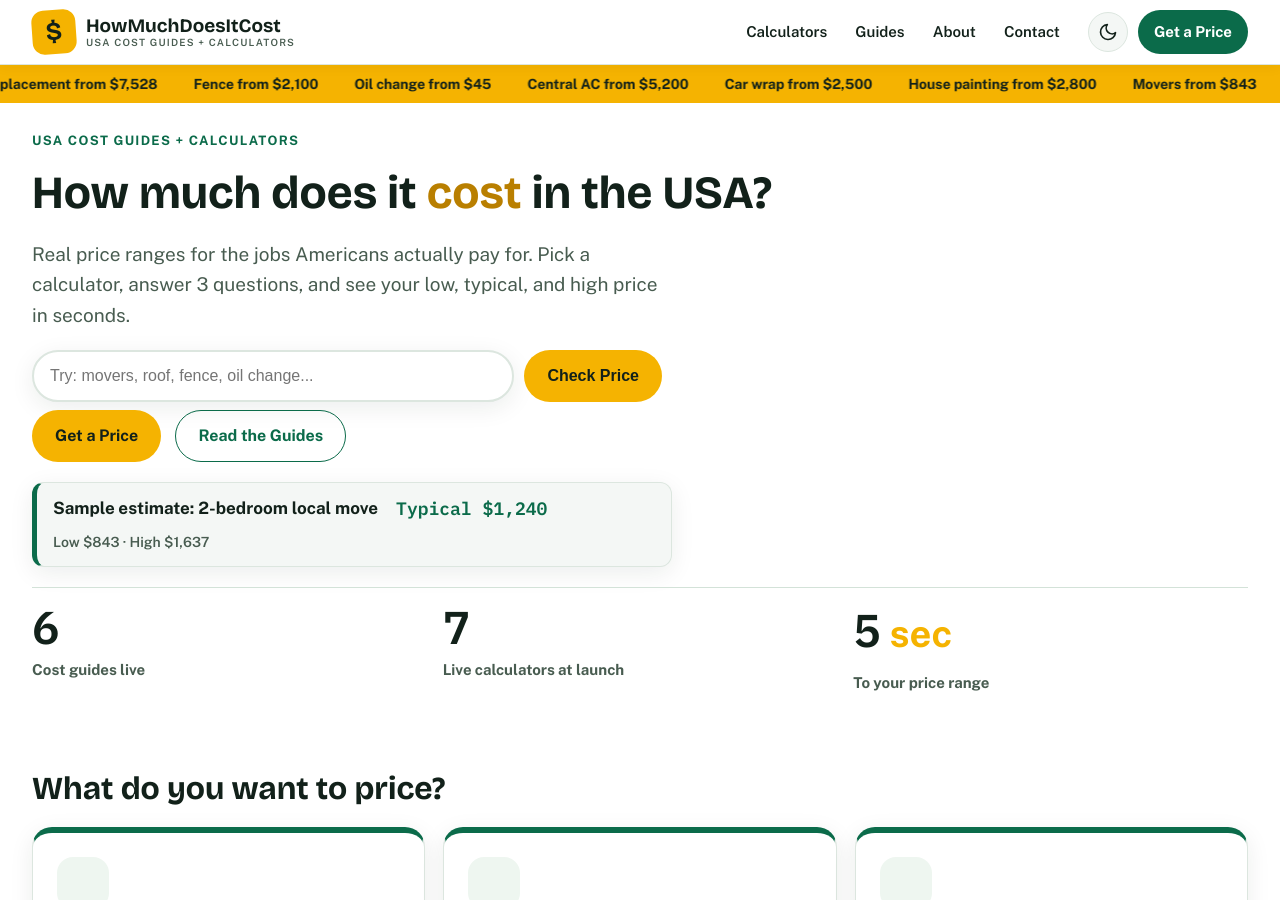
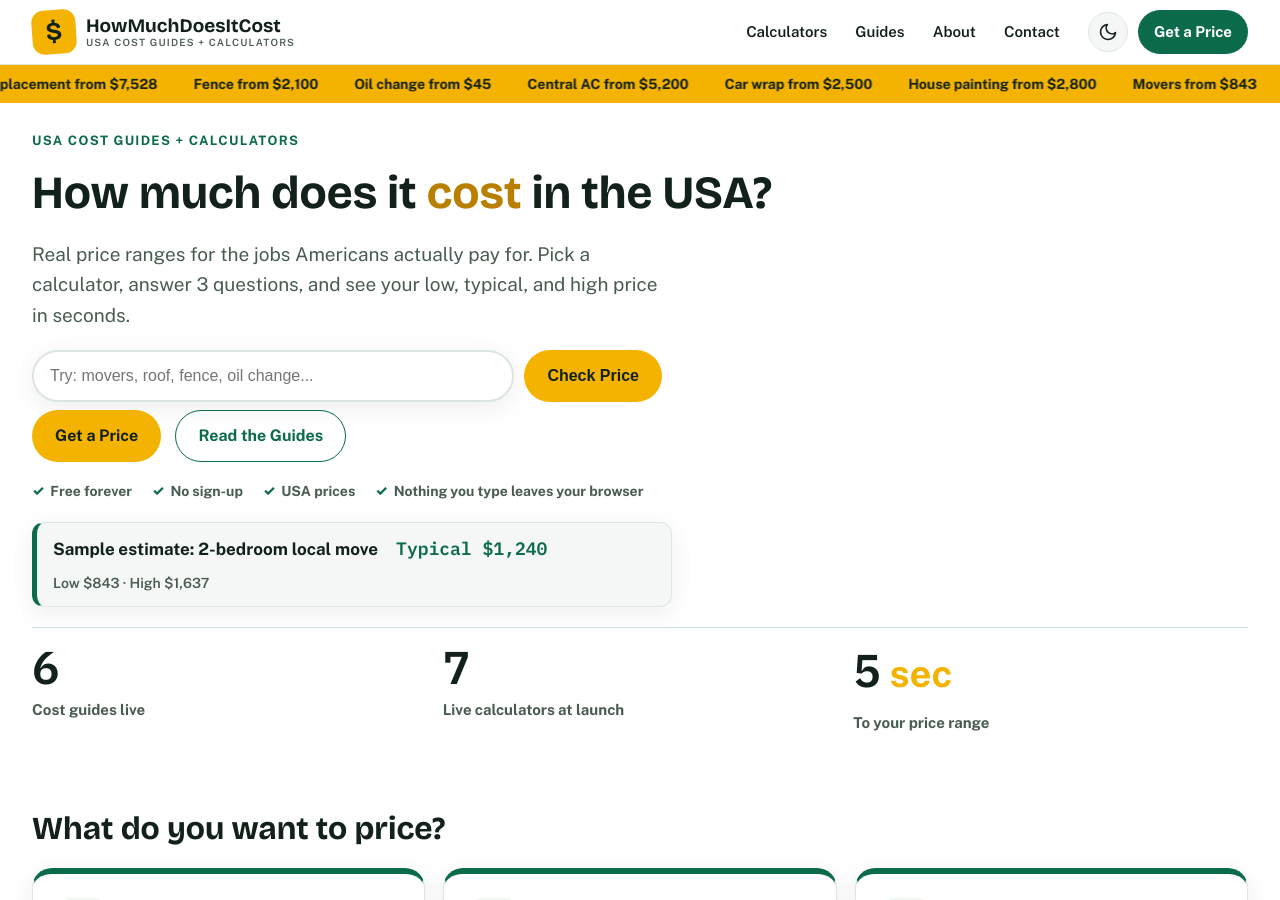
Before and after one commit to zaidmeo09-dhangal/howmuchdoesitcostusa, a Jekyll site: the page built from index.md, in a window 1280 px wide and 900 px high. Built offline with Jekyll 4.4.1, drawn with Linux system fonts in a browser that asks for light colours.

Commit message:
Initial deploy: add index.md

```diff
--- a/index.md
+++ b/index.md
@@ -68,6 +68,7 @@ schema: |
     </form>
     <ul class="search-results" id="searchResults"></ul>
     <p><a class="btn btn-gold" href="{{ '/tools/' | relative_url }}">Get a Price</a> <a class="btn btn-outline" href="{{ '/blog/' | relative_url }}">Read the Guides</a></p>
+    <p class="trust-row"><span>Free forever</span><span>No sign-up</span><span>USA prices</span><span>Nothing you type leaves your browser</span></p>
     <div class="hero-sample" aria-label="Sample estimate">
       <span class="hero-sample-label">Sample estimate: 2-bedroom local move</span>
       <span class="hero-sample-price">Typical $1,240</span>
@@ -85,7 +86,7 @@ schema: |
   <h2>What do you want to price?</h2>
   <div class="grid">
     <div class="card bucket">
-      <span class="card-icon" aria-hidden="true">🏠</span>
+      <span class="card-icon" aria-hidden="true"><svg aria-hidden="true" width="26" height="26" viewBox="0 0 24 24" fill="none" stroke="currentColor" stroke-width="2" stroke-linecap="round" stroke-linejoin="round"><path d="M3 10.5 12 3l9 7.5"/><path d="M5 9.5V21h14V9.5"/><path d="M9 21v-6h6v6"/></svg></span>
       <h3><a href="{{ '/tools/' | relative_url }}">Home Projects</a></h3>
       <p>Roofing, fences, central air, and house painting. See what a job costs before you call a contractor.</p>
       <ul class="bucket-links">
@@ -96,7 +97,7 @@ schema: |
       </ul>
     </div>
     <div class="card bucket">
-      <span class="card-icon" aria-hidden="true">🚗</span>
+      <span class="card-icon" aria-hidden="true"><svg aria-hidden="true" width="26" height="26" viewBox="0 0 24 24" fill="none" stroke="currentColor" stroke-width="2" stroke-linecap="round" stroke-linejoin="round"><path d="M4.5 11 6 7.2A2 2 0 0 1 7.9 6h8.2a2 2 0 0 1 1.9 1.2L19.5 11"/><rect x="3" y="11" width="18" height="5.5" rx="1.5"/><circle cx="7.5" cy="18" r="1.8"/><circle cx="16.5" cy="18" r="1.8"/></svg></span>
       <h3><a href="{{ '/tools/' | relative_url }}">Car Costs</a></h3>
       <p>Oil changes and car wraps. Quick prices for the car jobs every driver pays for.</p>
       <ul class="bucket-links">
@@ -105,7 +106,7 @@ schema: |
       </ul>
     </div>
     <div class="card bucket">
-      <span class="card-icon" aria-hidden="true">🚚</span>
+      <span class="card-icon" aria-hidden="true"><svg aria-hidden="true" width="26" height="26" viewBox="0 0 24 24" fill="none" stroke="currentColor" stroke-width="2" stroke-linecap="round" stroke-linejoin="round"><path d="M2 5h12v11H2z"/><path d="M14 9h4l3 3v4h-7"/><circle cx="6" cy="18" r="1.8"/><circle cx="17" cy="18" r="1.8"/></svg></span>
       <h3><a href="{{ '/tools/' | relative_url }}">Moving Costs</a></h3>
       <p>Local and long distance moves. Price your move by home size and distance.</p>
       <ul class="bucket-links">
@@ -120,12 +121,12 @@ schema: |
   <h2>Trending costs people search for</h2>
   <p>USA search volume, keyword difficulty, and advertiser interest from Semrush, November 2026. These are the costs Americans look up most.</p>
   <div class="grid">
-<div class="card"><div class="card-top"><span class="card-icon" aria-hidden="true">🚚</span><span class="card-cat">Moving</span></div><p class="meta">12,100 searches / month | KD 21% | CPC $5.23</p><h3><a href="{{ '/movers-cost-calculator/' | relative_url }}">How much do movers cost?</a></h3><p class="price">$843 - $1,637</p><div class="price-bar" aria-hidden="true"><span style="width:50%"></span></div><div class="price-row"><span>Low $843</span><span>High $1,637</span></div><p>Typical: 2-bedroom local move $1,240.</p><a class="card-cta" href="{{ '/movers-cost-calculator/' | relative_url }}">Calculate your price &rarr;</a></div>
-    <div class="card"><div class="card-top"><span class="card-icon" aria-hidden="true">🛢️</span><span class="card-cat">Car</span></div><p class="meta">12,100 searches / month | KD 15% | CPC $2.03</p><h3><a href="{{ '/oil-change-cost-calculator/' | relative_url }}">How much does an oil change cost?</a></h3><p class="price">$45 - $140</p><div class="price-bar" aria-hidden="true"><span style="width:32%"></span></div><div class="price-row"><span>Low $45</span><span>High $140</span></div><p>Typical: full synthetic oil change $75.</p><a class="card-cta" href="{{ '/oil-change-cost-calculator/' | relative_url }}">Calculate your price &rarr;</a></div>
-    <div class="card"><div class="card-top"><span class="card-icon" aria-hidden="true">🏠</span><span class="card-cat">Home</span></div><p class="meta">4,400 searches / month | KD 21% | CPC $5.87</p><h3><a href="{{ '/roof-replacement-cost-calculator/' | relative_url }}">How much does it cost to replace a roof?</a></h3><p class="price">$7,528 - $11,475</p><div class="price-bar" aria-hidden="true"><span style="width:42%"></span></div><div class="price-row"><span>Low $7,528</span><span>High $11,475</span></div><p>Typical: 1,800 sq ft asphalt roof $9,180.</p><a class="card-cta" href="{{ '/roof-replacement-cost-calculator/' | relative_url }}">Calculate your price &rarr;</a></div>
-    <div class="card"><div class="card-top"><span class="card-icon" aria-hidden="true">🧱</span><span class="card-cat">Home</span></div><p class="meta">2,400 searches / month | KD 10% | CPC $2.13</p><h3><a href="{{ '/fence-cost-calculator/' | relative_url }}">How much does a fence cost?</a></h3><p class="price">$2,100 - $5,400</p><div class="price-bar" aria-hidden="true"><span style="width:37%"></span></div><div class="price-row"><span>Low $2,100</span><span>High $5,400</span></div><p>Typical: 150 ft wood privacy fence $3,335.</p><a class="card-cta" href="{{ '/fence-cost-calculator/' | relative_url }}">Calculate your price &rarr;</a></div>
-    <div class="card"><div class="card-top"><span class="card-icon" aria-hidden="true">❄️</span><span class="card-cat">Home</span></div><p class="meta">1,900 searches / month | KD 25% | CPC $2.63</p><h3><a href="{{ '/central-ac-installation-cost-calculator/' | relative_url }}">How much does it cost to install central air?</a></h3><p class="price">$5,200 - $9,500</p><div class="price-bar" aria-hidden="true"><span style="width:37%"></span></div><div class="price-row"><span>Low $5,200</span><span>High $9,500</span></div><p>Typical: 2.5 ton system $6,800.</p><a class="card-cta" href="{{ '/central-ac-installation-cost-calculator/' | relative_url }}">Calculate your price &rarr;</a></div>
-    <div class="card"><div class="card-top"><span class="card-icon" aria-hidden="true">🎨</span><span class="card-cat">Guide</span></div><p class="meta">8,100 searches / month | KD 29% | CPC $1.78</p><h3><a href="{{ '/blog/how-much-does-it-cost-to-paint-a-car/' | relative_url }}">How much does it cost to paint a car?</a></h3><p>Paint job prices by quality, what is included, and how to choose a shop.</p><a class="card-cta" href="{{ '/blog/how-much-does-it-cost-to-paint-a-car/' | relative_url }}">Read the guide &rarr;</a></div>
+<div class="card"><div class="card-top"><span class="card-icon" aria-hidden="true"><svg aria-hidden="true" width="26" height="26" viewBox="0 0 24 24" fill="none" stroke="currentColor" stroke-width="2" stroke-linecap="round" stroke-linejoin="round"><path d="M2 5h12v11H2z"/><path d="M14 9h4l3 3v4h-7"/><circle cx="6" cy="18" r="1.8"/><circle cx="17" cy="18" r="1.8"/></svg></span><span class="card-cat">Moving</span></div><p class="meta">12,100 searches / month | KD 21% | CPC $5.23</p><h3><a href="{{ '/movers-cost-calculator/' | relative_url }}">How much do movers cost?</a></h3><p class="price">$843 - $1,637</p><div class="price-bar" aria-hidden="true"><span style="width:50%"></span></div><div class="price-row"><span>Low $843</span><span>High $1,637</span></div><p>Typical: 2-bedroom local move $1,240.</p><a class="card-cta" href="{{ '/movers-cost-calculator/' | relative_url }}">Calculate your price &rarr;</a></div>
+    <div class="card"><div class="card-top"><span class="card-icon" aria-hidden="true"><svg aria-hidden="true" width="26" height="26" viewBox="0 0 24 24" fill="none" stroke="currentColor" stroke-width="2" stroke-linecap="round" stroke-linejoin="round"><path d="M12 3c3.5 4.2 6 7.2 6 10.2a6 6 0 1 1-12 0C6 10.2 8.5 7.2 12 3z"/></svg></span><span class="card-cat">Car</span></div><p class="meta">12,100 searches / month | KD 15% | CPC $2.03</p><h3><a href="{{ '/oil-change-cost-calculator/' | relative_url }}">How much does an oil change cost?</a></h3><p class="price">$45 - $140</p><div class="price-bar" aria-hidden="true"><span style="width:32%"></span></div><div class="price-row"><span>Low $45</span><span>High $140</span></div><p>Typical: full synthetic oil change $75.</p><a class="card-cta" href="{{ '/oil-change-cost-calculator/' | relative_url }}">Calculate your price &rarr;</a></div>
+    <div class="card"><div class="card-top"><span class="card-icon" aria-hidden="true"><svg aria-hidden="true" width="26" height="26" viewBox="0 0 24 24" fill="none" stroke="currentColor" stroke-width="2" stroke-linecap="round" stroke-linejoin="round"><path d="M3 10.5 12 3l9 7.5"/><path d="M5 9.5V21h14V9.5"/><path d="M9 21v-6h6v6"/></svg></span><span class="card-cat">Home</span></div><p class="meta">4,400 searches / month | KD 21% | CPC $5.87</p><h3><a href="{{ '/roof-replacement-cost-calculator/' | relative_url }}">How much does it cost to replace a roof?</a></h3><p class="price">$7,528 - $11,475</p><div class="price-bar" aria-hidden="true"><span style="width:42%"></span></div><div class="price-row"><span>Low $7,528</span><span>High $11,475</span></div><p>Typical: 1,800 sq ft asphalt roof $9,180.</p><a class="card-cta" href="{{ '/roof-replacement-cost-calculator/' | relative_url }}">Calculate your price &rarr;</a></div>
+    <div class="card"><div class="card-top"><span class="card-icon" aria-hidden="true"><svg aria-hidden="true" width="26" height="26" viewBox="0 0 24 24" fill="none" stroke="currentColor" stroke-width="2" stroke-linecap="round" stroke-linejoin="round"><path d="M5 3v18M12 3v18M19 3v18"/><path d="M3 8h18M3 15h18"/></svg></span><span class="card-cat">Home</span></div><p class="meta">2,400 searches / month | KD 10% | CPC $2.13</p><h3><a href="{{ '/fence-cost-calculator/' | relative_url }}">How much does a fence cost?</a></h3><p class="price">$2,100 - $5,400</p><div class="price-bar" aria-hidden="true"><span style="width:37%"></span></div><div class="price-row"><span>Low $2,100</span><span>High $5,400</span></div><p>Typical: 150 ft wood privacy fence $3,335.</p><a class="card-cta" href="{{ '/fence-cost-calculator/' | relative_url }}">Calculate your price &rarr;</a></div>
+    <div class="card"><div class="card-top"><span class="card-icon" aria-hidden="true"><svg aria-hidden="true" width="26" height="26" viewBox="0 0 24 24" fill="none" stroke="currentColor" stroke-width="2" stroke-linecap="round" stroke-linejoin="round"><path d="M12 2v20M3.5 7l17 10M20.5 7l-17 10"/></svg></span><span class="card-cat">Home</span></div><p class="meta">1,900 searches / month | KD 25% | CPC $2.63</p><h3><a href="{{ '/central-ac-installation-cost-calculator/' | relative_url }}">How much does it cost to install central air?</a></h3><p class="price">$5,200 - $9,500</p><div class="price-bar" aria-hidden="true"><span style="width:37%"></span></div><div class="price-row"><span>Low $5,200</span><span>High $9,500</span></div><p>Typical: 2.5 ton system $6,800.</p><a class="card-cta" href="{{ '/central-ac-installation-cost-calculator/' | relative_url }}">Calculate your price &rarr;</a></div>
+    <div class="card"><div class="card-top"><span class="card-icon" aria-hidden="true"><svg aria-hidden="true" width="26" height="26" viewBox="0 0 24 24" fill="none" stroke="currentColor" stroke-width="2" stroke-linecap="round" stroke-linejoin="round"><rect x="3" y="4" width="13" height="6" rx="1.5"/><path d="M16 7h3v3h-5"/><path d="M13.5 13v4a2.5 2.5 0 0 0 5 0v-4"/></svg></span><span class="card-cat">Guide</span></div><p class="meta">8,100 searches / month | KD 29% | CPC $1.78</p><h3><a href="{{ '/blog/how-much-does-it-cost-to-paint-a-car/' | relative_url }}">How much does it cost to paint a car?</a></h3><p>Paint job prices by quality, what is included, and how to choose a shop.</p><a class="card-cta" href="{{ '/blog/how-much-does-it-cost-to-paint-a-car/' | relative_url }}">Read the guide &rarr;</a></div>
   </div>
   <p class="note">Prices are sample estimated USA ranges, not quotes. See each calculator page for the full breakdown.</p>
   <p><a class="btn btn-outline" href="{{ '/tools/' | relative_url }}">See all 7 calculators &rarr;</a></p>
@@ -134,12 +135,12 @@ schema: |
 <section class="wrap">
   <h2>Cost guides</h2>
   <div class="grid">
-<div class="card"><div class="card-top"><span class="card-icon" aria-hidden="true">🚚</span><span class="card-cat">Guide</span></div><h3><a href="{{ '/blog/how-much-do-movers-cost/' | relative_url }}">How Much Do Movers Cost in the USA?</a></h3><p class="price">$843 - $1,637</p><p>Average prices by home size, what affects the cost, and how to save on your move.</p><a class="card-cta" href="{{ '/blog/how-much-do-movers-cost/' | relative_url }}">Read the guide &rarr;</a></div>
-    <div class="card"><div class="card-top"><span class="card-icon" aria-hidden="true">🛢️</span><span class="card-cat">Guide</span></div><h3><a href="{{ '/blog/how-much-does-an-oil-change-cost/' | relative_url }}">How Much Does an Oil Change Cost?</a></h3><p class="price">$45 - $140</p><p>Prices by oil type, what is included, and how often to change your oil.</p><a class="card-cta" href="{{ '/blog/how-much-does-an-oil-change-cost/' | relative_url }}">Read the guide &rarr;</a></div>
-    <div class="card"><div class="card-top"><span class="card-icon" aria-hidden="true">🏠</span><span class="card-cat">Guide</span></div><h3><a href="{{ '/blog/how-much-does-it-cost-to-replace-a-roof/' | relative_url }}">How Much Does It Cost to Replace a Roof?</a></h3><p class="price">$7,528 - $11,475</p><p>Prices by roof size and material, plus how to hire a roofer.</p><a class="card-cta" href="{{ '/blog/how-much-does-it-cost-to-replace-a-roof/' | relative_url }}">Read the guide &rarr;</a></div>
-    <div class="card"><div class="card-top"><span class="card-icon" aria-hidden="true">🧱</span><span class="card-cat">Guide</span></div><h3><a href="{{ '/blog/how-much-does-a-fence-cost/' | relative_url }}">How Much Does a Fence Cost?</a></h3><p class="price">$2,100 - $5,400</p><p>Wood, vinyl, and chain link prices by fence length.</p><a class="card-cta" href="{{ '/blog/how-much-does-a-fence-cost/' | relative_url }}">Read the guide &rarr;</a></div>
-    <div class="card"><div class="card-top"><span class="card-icon" aria-hidden="true">❄️</span><span class="card-cat">Guide</span></div><h3><a href="{{ '/blog/how-much-does-it-cost-to-install-central-air/' | relative_url }}">How Much Does It Cost to Install Central Air?</a></h3><p class="price">$5,200 - $9,500</p><p>Prices by home size and system type, and what is included in the job.</p><a class="card-cta" href="{{ '/blog/how-much-does-it-cost-to-install-central-air/' | relative_url }}">Read the guide &rarr;</a></div>
-    <div class="card"><div class="card-top"><span class="card-icon" aria-hidden="true">🎨</span><span class="card-cat">Guide</span></div><h3><a href="{{ '/blog/how-much-does-it-cost-to-paint-a-car/' | relative_url }}">How Much Does It Cost to Paint a Car?</a></h3><p>Paint job prices by quality, what is included, and how to choose a shop.</p><a class="card-cta" href="{{ '/blog/how-much-does-it-cost-to-paint-a-car/' | relative_url }}">Read the guide &rarr;</a></div>
+<div class="card"><div class="card-top"><span class="card-icon" aria-hidden="true"><svg aria-hidden="true" width="26" height="26" viewBox="0 0 24 24" fill="none" stroke="currentColor" stroke-width="2" stroke-linecap="round" stroke-linejoin="round"><path d="M2 5h12v11H2z"/><path d="M14 9h4l3 3v4h-7"/><circle cx="6" cy="18" r="1.8"/><circle cx="17" cy="18" r="1.8"/></svg></span><span class="card-cat">Guide</span></div><h3><a href="{{ '/blog/how-much-do-movers-cost/' | relative_url }}">How Much Do Movers Cost in the USA?</a></h3><p class="price">$843 - $1,637</p><p>Average prices by home size, what affects the cost, and how to save on your move.</p><a class="card-cta" href="{{ '/blog/how-much-do-movers-cost/' | relative_url }}">Read the guide &rarr;</a></div>
+    <div class="card"><div class="card-top"><span class="card-icon" aria-hidden="true"><svg aria-hidden="true" width="26" height="26" viewBox="0 0 24 24" fill="none" stroke="currentColor" stroke-width="2" stroke-linecap="round" stroke-linejoin="round"><path d="M12 3c3.5 4.2 6 7.2 6 10.2a6 6 0 1 1-12 0C6 10.2 8.5 7.2 12 3z"/></svg></span><span class="card-cat">Guide</span></div><h3><a href="{{ '/blog/how-much-does-an-oil-change-cost/' | relative_url }}">How Much Does an Oil Change Cost?</a></h3><p class="price">$45 - $140</p><p>Prices by oil type, what is included, and how often to change your oil.</p><a class="card-cta" href="{{ '/blog/how-much-does-an-oil-change-cost/' | relative_url }}">Read the guide &rarr;</a></div>
+    <div class="card"><div class="card-top"><span class="card-icon" aria-hidden="true"><svg aria-hidden="true" width="26" height="26" viewBox="0 0 24 24" fill="none" stroke="currentColor" stroke-width="2" stroke-linecap="round" stroke-linejoin="round"><path d="M3 10.5 12 3l9 7.5"/><path d="M5 9.5V21h14V9.5"/><path d="M9 21v-6h6v6"/></svg></span><span class="card-cat">Guide</span></div><h3><a href="{{ '/blog/how-much-does-it-cost-to-replace-a-roof/' | relative_url }}">How Much Does It Cost to Replace a Roof?</a></h3><p class="price">$7,528 - $11,475</p><p>Prices by roof size and material, plus how to hire a roofer.</p><a class="card-cta" href="{{ '/blog/how-much-does-it-cost-to-replace-a-roof/' | relative_url }}">Read the guide &rarr;</a></div>
+    <div class="card"><div class="card-top"><span class="card-icon" aria-hidden="true"><svg aria-hidden="true" width="26" height="26" viewBox="0 0 24 24" fill="none" stroke="currentColor" stroke-width="2" stroke-linecap="round" stroke-linejoin="round"><path d="M5 3v18M12 3v18M19 3v18"/><path d="M3 8h18M3 15h18"/></svg></span><span class="card-cat">Guide</span></div><h3><a href="{{ '/blog/how-much-does-a-fence-cost/' | relative_url }}">How Much Does a Fence Cost?</a></h3><p class="price">$2,100 - $5,400</p><p>Wood, vinyl, and chain link prices by fence length.</p><a class="card-cta" href="{{ '/blog/how-much-does-a-fence-cost/' | relative_url }}">Read the guide &rarr;</a></div>
+    <div class="card"><div class="card-top"><span class="card-icon" aria-hidden="true"><svg aria-hidden="true" width="26" height="26" viewBox="0 0 24 24" fill="none" stroke="currentColor" stroke-width="2" stroke-linecap="round" stroke-linejoin="round"><path d="M12 2v20M3.5 7l17 10M20.5 7l-17 10"/></svg></span><span class="card-cat">Guide</span></div><h3><a href="{{ '/blog/how-much-does-it-cost-to-install-central-air/' | relative_url }}">How Much Does It Cost to Install Central Air?</a></h3><p class="price">$5,200 - $9,500</p><p>Prices by home size and system type, and what is included in the job.</p><a class="card-cta" href="{{ '/blog/how-much-does-it-cost-to-install-central-air/' | relative_url }}">Read the guide &rarr;</a></div>
+    <div class="card"><div class="card-top"><span class="card-icon" aria-hidden="true"><svg aria-hidden="true" width="26" height="26" viewBox="0 0 24 24" fill="none" stroke="currentColor" stroke-width="2" stroke-linecap="round" stroke-linejoin="round"><rect x="3" y="4" width="13" height="6" rx="1.5"/><path d="M16 7h3v3h-5"/><path d="M13.5 13v4a2.5 2.5 0 0 0 5 0v-4"/></svg></span><span class="card-cat">Guide</span></div><h3><a href="{{ '/blog/how-much-does-it-cost-to-paint-a-car/' | relative_url }}">How Much Does It Cost to Paint a Car?</a></h3><p>Paint job prices by quality, what is included, and how to choose a shop.</p><a class="card-cta" href="{{ '/blog/how-much-does-it-cost-to-paint-a-car/' | relative_url }}">Read the guide &rarr;</a></div>
   </div>
 </section>
 
```
